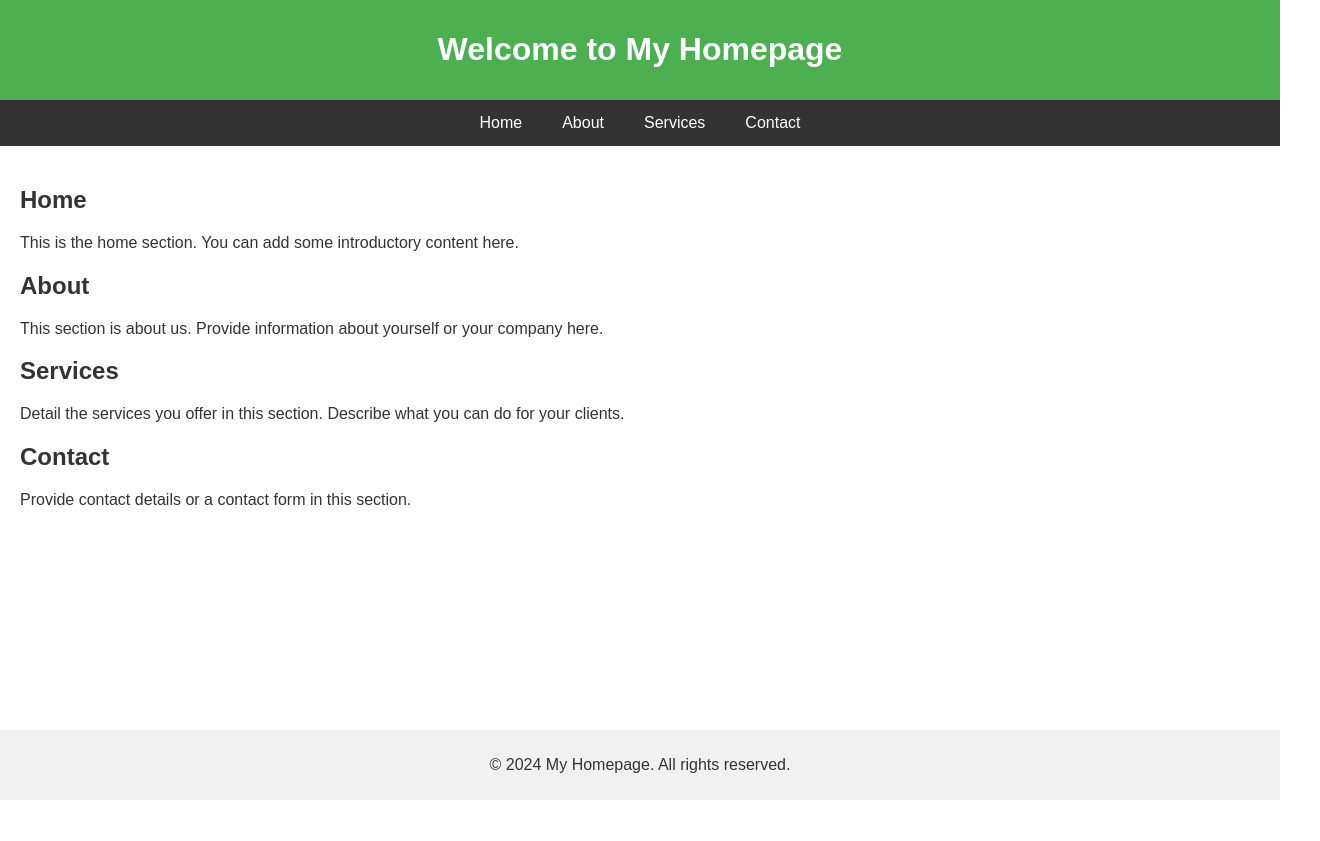
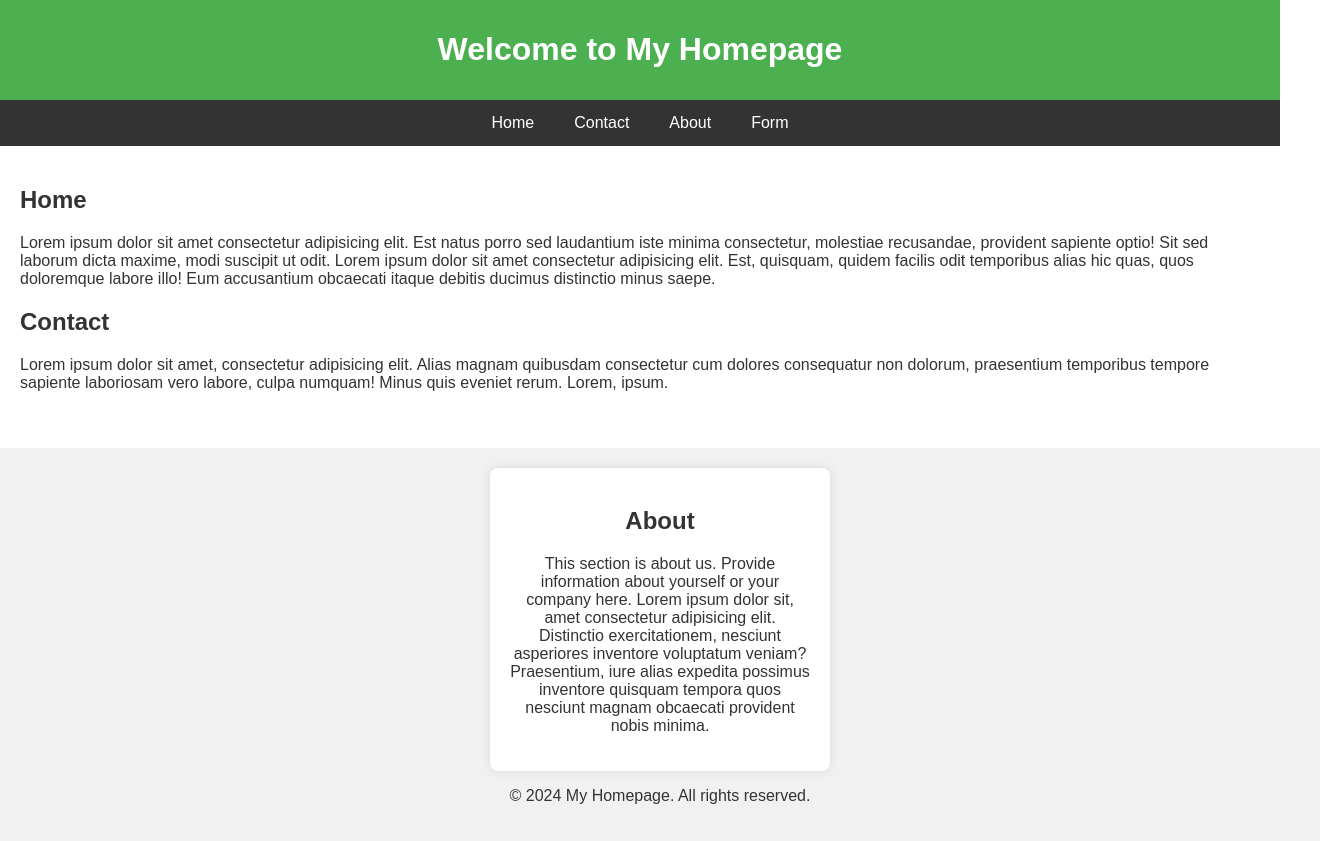
Before and after one commit to MagicalAtharva/html, a plain HTML site: page index.html in a window 1280 px wide. Shown: the whole page, 1320 px wide, since content can reach past the window. Before the commit the page ends 800 px from the top, so only its background shows below. Drawn offline with Linux system fonts and the light colour scheme.

Commit message:
homee.html

```diff
--- a/index.html
+++ b/index.html
@@ -1,5 +1,6 @@
 <!DOCTYPE html>
 <html lang="en">
+
 <head>
     <meta charset="UTF-8">
     <meta name="viewport" content="width=device-width, initial-scale=1.0">
@@ -11,39 +12,86 @@
             padding: 0;
             color: #333;
         }
+
         header {
             background-color: #4CAF50;
             color: white;
             padding: 10px 0;
             text-align: center;
         }
+
         nav {
             display: flex;
             justify-content: center;
             background-color: #333;
         }
+
         nav a {
             color: white;
             padding: 14px 20px;
             text-decoration: none;
             text-align: center;
         }
+
         nav a:hover {
             background-color: #575757;
         }
+
         .container {
             padding: 20px;
         }
+
         footer {
             background-color: #f1f1f1;
             text-align: center;
-            padding: 10px 0;
-            position: fixed;
+            padding: 20px;
+            position: relative;
             width: 100%;
-            bottom: 0;
+            margin-top: 20px;
+        }
+
+        footer .form-container {
+            background-color: white;
+            padding: 20px;
+            border-radius: 8px;
+            box-shadow: 0 0 10px rgba(0, 0, 0, 0.1);
+            width: 300px;
+            margin: 0 auto;
+        }
+
+        footer .form-group {
+            margin-bottom: 15px;
+        }
+
+        footer .form-group label {
+            display: block;
+            margin-bottom: 5px;
+        }
+
+        footer .form-group input {
+            width: 100%;
+            padding: 8px;
+            box-sizing: border-box;
+        }
+
+        footer .form-group input[type="submit"] {
+            background-color: #4CAF50;
+            color: white;
+            border: none;
+            cursor: pointer;
+        }
+
+        footer .form-group input[type="submit"]:hover {
+            background-color: #45a049;
+        }
+
+        footer .error {
+            color: red;
+            font-size: 0.875em;
         }
     </style>
 </head>
+
 <body>
 
     <header>
@@ -52,36 +100,47 @@
 
     <nav>
         <a href="#home">Home</a>
-        <a href="#about">About</a>
-        <a href="#services">Services</a>
         <a href="#contact">Contact</a>
+        <a href="#about" id="aboutLink">About</a>
+        <a href="form.html" target="_blank">Form</a> <!-- Link to the form -->
     </nav>
 
     <div class="container">
         <section id="home">
             <h2>Home</h2>
-            <p>This is the home section. You can add some introductory content here.</p>
-        </section>
-
-        <section id="about">
-            <h2>About</h2>
-            <p>This section is about us. Provide information about yourself or your company here.</p>
-        </section>
-
-        <section id="services">
-            <h2>Services</h2>
-            <p>Detail the services you offer in this section. Describe what you can do for your clients.</p>
+            <p>Lorem ipsum dolor sit amet consectetur adipisicing elit. Est natus porro sed laudantium iste minima
+                consectetur, molestiae recusandae, provident sapiente optio! Sit sed laborum dicta maxime, modi suscipit
+                ut odit. Lorem ipsum dolor sit amet consectetur adipisicing elit. Est, quisquam, quidem facilis odit
+                temporibus alias hic quas, quos doloremque labore illo! Eum accusantium obcaecati itaque debitis ducimus
+                distinctio minus saepe.</p>
         </section>
 
         <section id="contact">
             <h2>Contact</h2>
-            <p>Provide contact details or a contact form in this section.</p>
+            <p>Lorem ipsum dolor sit amet, consectetur adipisicing elit. Alias magnam quibusdam consectetur cum dolores
+                consequatur non dolorum, praesentium temporibus tempore sapiente laboriosam vero labore, culpa numquam!
+                Minus quis eveniet rerum. Lorem, ipsum.</p>
         </section>
     </div>
 
-    <footer>
+    <footer id="footer">
+        <div class="form-container">
+            <h2>About</h2>
+            <p>This section is about us. Provide information about yourself or your company here. Lorem ipsum dolor sit,
+                amet consectetur adipisicing elit. Distinctio exercitationem, nesciunt asperiores inventore voluptatum
+                veniam? Praesentium, iure alias expedita possimus inventore quisquam tempora quos nesciunt magnam
+                obcaecati provident nobis minima.</p>
+        </div>
         <p>&copy; 2024 My Homepage. All rights reserved.</p>
     </footer>
 
+    <script>
+        document.getElementById('aboutLink').addEventListener('click', function (event) {
+            event.preventDefault();
+            document.getElementById('footer').scrollIntoView({ behavior: 'smooth' });
+        });
+    </script>
+
 </body>
+
 </html>
```
